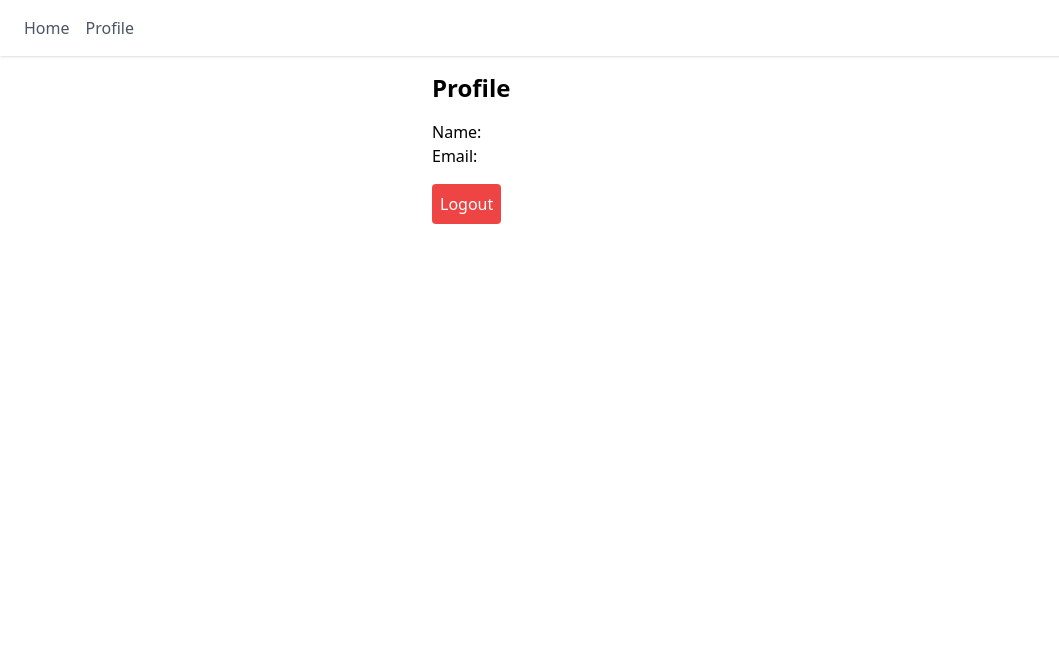
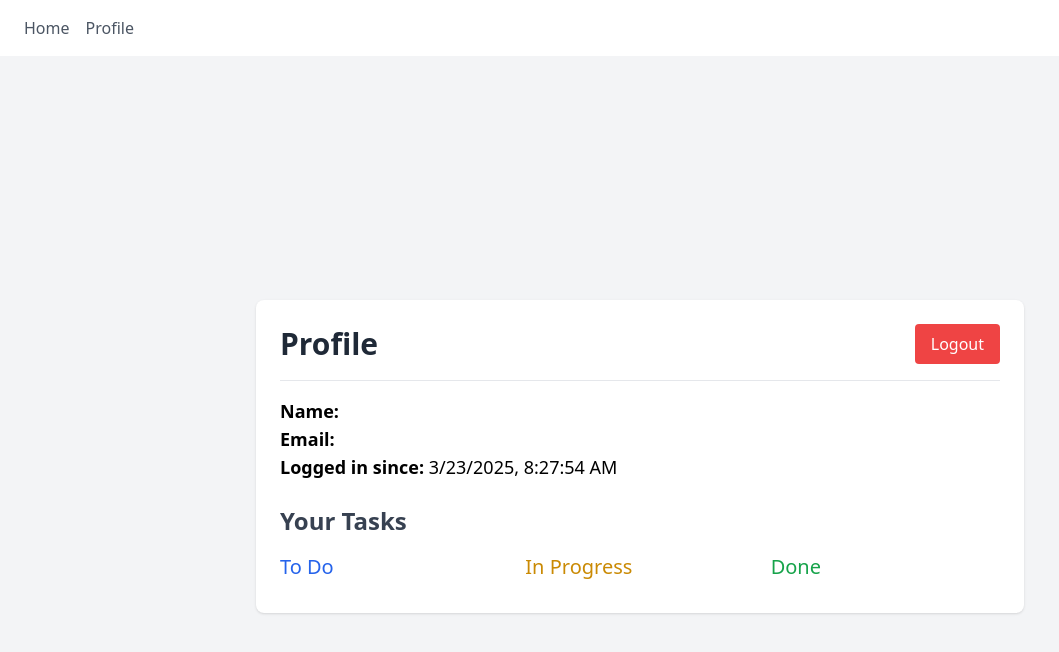
Before and after one commit to kekoakalak/todoKB, a Vue app in the folder todo-kanban-frontend/: page /profile in a window 1280 px wide. Shown: the top 652 px of the page, without its empty margins (0-1059 px from the left). Built offline with nearby package versions, Linux system fonts and the light colour scheme; sample sign-in values are in the browser's storage.

Commit message:
Add profile card and display user activity and progress, Add user Time-in

```diff
--- a/todo-kanban-frontend/src/views/Profile.vue
+++ b/todo-kanban-frontend/src/views/Profile.vue
@@ -1,42 +1,115 @@
 <template>
-    <div class="p-4 max-w-md mx-auto">
-      <h1 class="text-2xl font-bold mb-4">Profile</h1>
-      <p>Name: {{ user?.name }}</p>
-      <p>Email: {{ user?.email }}</p>
-      <button @click="logout" class="bg-red-500 text-white p-2 rounded mt-4">Logout</button>
+    <div class="min-h-screen bg-gray-100 flex items-center justify-center p-4">
+      <div class="bg-white shadow rounded-lg p-6 w-full max-w-3xl">
+        <!-- Profile Header -->
+        <div class="flex justify-between items-center border-b pb-4 mb-4">
+          <h1 class="text-3xl font-bold text-gray-800">Profile</h1>
+          <button
+            @click="logout"
+            class="bg-red-500 text-white py-2 px-4 rounded hover:bg-red-600 transition"
+          >
+            Logout
+          </button>
+        </div>
+
+        <!-- User Info -->
+        <div class="mb-6">
+          <p class="text-lg"><span class="font-semibold">Name:</span> {{ user?.name }}</p>
+          <p class="text-lg"><span class="font-semibold">Email:</span> {{ user?.email }}</p>
+          <p class="text-lg"><span class="font-semibold">Logged in since:</span> {{ loginTime }}</p>
+        </div>
+
+        <!-- Tasks Overview -->
+        <div>
+          <h2 class="text-2xl font-semibold text-gray-700 mb-4">Your Tasks</h2>
+          <div class="grid grid-cols-1 md:grid-cols-3 gap-4">
+            <!-- To Do Column -->
+            <div>
+              <h3 class="text-xl font-medium text-blue-600 mb-2">To Do</h3>
+              <ul>
+                <li
+                  v-for="task in todoTasks"
+                  :key="task.id"
+                  class="border p-2 rounded mb-2 bg-blue-50 text-blue-800"
+                >
+                  {{ task.title }}
+                </li>
+              </ul>
+            </div>
+            <!-- In Progress Column -->
+            <div>
+              <h3 class="text-xl font-medium text-yellow-600 mb-2">In Progress</h3>
+              <ul>
+                <li
+                  v-for="task in inProgressTasks"
+                  :key="task.id"
+                  class="border p-2 rounded mb-2 bg-yellow-50 text-yellow-800"
+                >
+                  {{ task.title }}
+                </li>
+              </ul>
+            </div>
+            <!-- Done Column -->
+            <div>
+              <h3 class="text-xl font-medium text-green-600 mb-2">Done</h3>
+              <ul>
+                <li
+                  v-for="task in doneTasks"
+                  :key="task.id"
+                  class="border p-2 rounded mb-2 bg-green-50 text-green-800"
+                >
+                  {{ task.title }}
+                </li>
+              </ul>
+            </div>
+          </div>
+        </div>
+      </div>
     </div>
   </template>
 
-
-
   <script lang="ts">
-import {defineComponent, computed} from 'vue';
+  import { defineComponent, computed } from 'vue';
   import { useStore } from 'vuex';
   import { useRouter } from 'vue-router';
 
   export default defineComponent({
-
-    setup(){
+    setup() {
       const store = useStore();
       const router = useRouter();
+
+      // Get the authenticated user from the store
       const user = computed(() => store.state.user);
 
+      // Assume tasks are stored in state
+      const tasks = computed(() => store.state.tasks || []);
+      const todoTasks = computed(() => tasks.value.filter((task: any) => task.status === 'todo'));
+      const inProgressTasks = computed(() =>
+        tasks.value.filter((task: any) => task.status === 'in_progress')
+      );
+      const doneTasks = computed(() => tasks.value.filter((task: any) => task.status === 'done'));
 
-        const logout = async() => {
-            store.dispatch('logout');
+      // For demonstration, using current time as "Logged in since" value.
+      // You can replace this with a proper timestamp if available.
+      const loginTime = computed(() => new Date().toLocaleString());
+
+      const logout = async () => {
+        await store.dispatch('logout');
         router.push('/login');
-
-
       };
 
       return {
         user,
-            logout
+        logout,
+        todoTasks,
+        inProgressTasks,
+        doneTasks,
+        loginTime,
       };
     },
+  });
+  </script>
 
-
-});
-
-
-</script>
+  <style scoped>
+  /* You can add additional custom styles here if desired */
+  </style>
```
Lines whose indentation alone changed are shown as unchanged.
